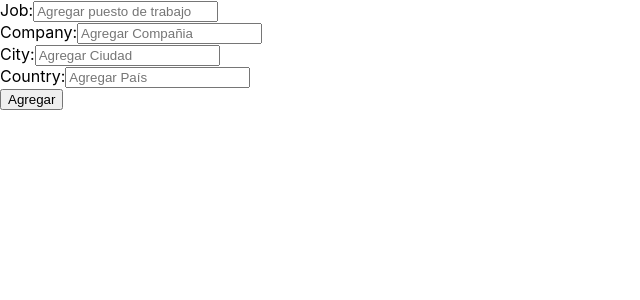
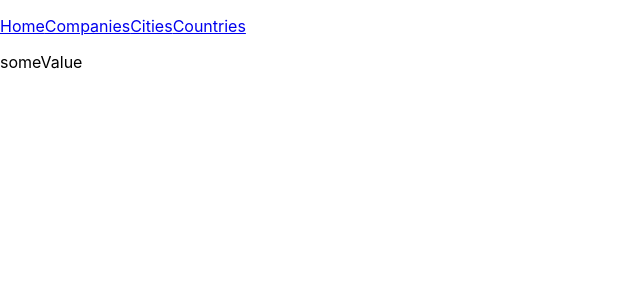
Before and after one commit to marcosmatiasnieto/todolist, a React (Create React App) app: page /cities in a window 1280 px wide. Shown: the top 300 px of the page, without its empty margins (0-640 px from the left). Built offline with nearby package versions, Linux system fonts and the light colour scheme.

Commit message:
Agrego nueva Branch junto con un archivo Views

```diff
--- a/package.json
+++ b/package.json
@@ -8,6 +8,7 @@
     "@testing-library/user-event": "^12.8.3",
     "react": "^17.0.2",
     "react-dom": "^17.0.2",
+    "react-router-dom": "^5.2.0",
     "react-scripts": "4.0.3",
     "web-vitals": "^1.1.2"
   },
--- a/src/App.js
+++ b/src/App.js
@@ -1,9 +1,24 @@
 import './App.css';
-import {Jobs} from './components/Jobs'
+import { BrowserRouter as Router, Route, Switch } from 'react-router-dom';
+import { Jobs } from './views/Jobs'
+import {Companies } from './views/Companies';
+import {Cities} from './views/Cities';
+import {Countries} from './views/Countries';
+import { NavBar } from './views/NavBar';
 
 function App() {
   return (
-    <Jobs/>
+    <Router>
+      <NavBar></NavBar>
+      <Switch>
+        <Route path="/" exact component={Jobs} ></Route>
+        <Route path="/companies" exact component={Companies} ></Route>
+        <Route path="/cities" exact component={Cities} ></Route>
+        <Route path="/countries" exact component={Countries} ></Route>
+
+      </Switch>
+    </Router>
+
   );
 
 }
--- /dev/null
+++ b/src/views/Cities.jsx
@@ -0,0 +1,15 @@
+import React from 'react';
+
+export class Cities extends React.Component {
+  constructor() {
+    super();
+    this.state = {
+      someKey: 'someValue'
+    };
+  }
+
+  render() {
+    return <p>{this.state.someKey}</p>;
+  }
+
+}
--- /dev/null
+++ b/src/views/Companies.jsx
@@ -0,0 +1,15 @@
+import React from 'react';
+
+export class Companies extends React.Component {
+  constructor() {
+    super();
+    this.state = {
+      someKey: 'someValue'
+    };
+  }
+
+  render() {
+    return <p>{this.state.someKey}</p>;
+  }
+
+}
--- /dev/null
+++ b/src/views/Countries.jsx
@@ -0,0 +1,14 @@
+import React from 'react';
+
+export class Countries extends React.Component {
+  constructor() {
+    super();
+    this.state = {
+
+    };
+  }
+
+  render() {
+    return <p>hola</p>;
+  }
+}
--- a/src/components/Jobs.jsx
+++ b/src/views/Jobs.jsx
@@ -1,6 +1,6 @@
 import React from 'react';
-import {Job} from './Job';
-import {NewJobForm} from './NewJobForm';
+import {Job} from '../components/Job';
+import {NewJobForm} from '../components/NewJobForm';
 
 export class Jobs extends React.Component {
     constructor() {
--- /dev/null
+++ b/src/views/NavBar.jsx
@@ -0,0 +1,19 @@
+import React from 'react';
+import {Link} from 'react-router-dom';
+
+export class NavBar extends React.Component {
+  constructor() {
+    super();
+    this.state = {
+    };
+  }
+
+  render() {
+    return <p>
+        <Link to="/">Home</Link>
+        <Link to="/companies">Companies</Link>
+        <Link to="/cities">Cities</Link>
+        <Link to="/countries">Countries</Link>
+        </p>;
+  }
+}
```
Also changed, not shown: src/views/NotFoundView.jsx (added, +15 -0 lines), 1 other file (tests, documents, lock files or other folders).
